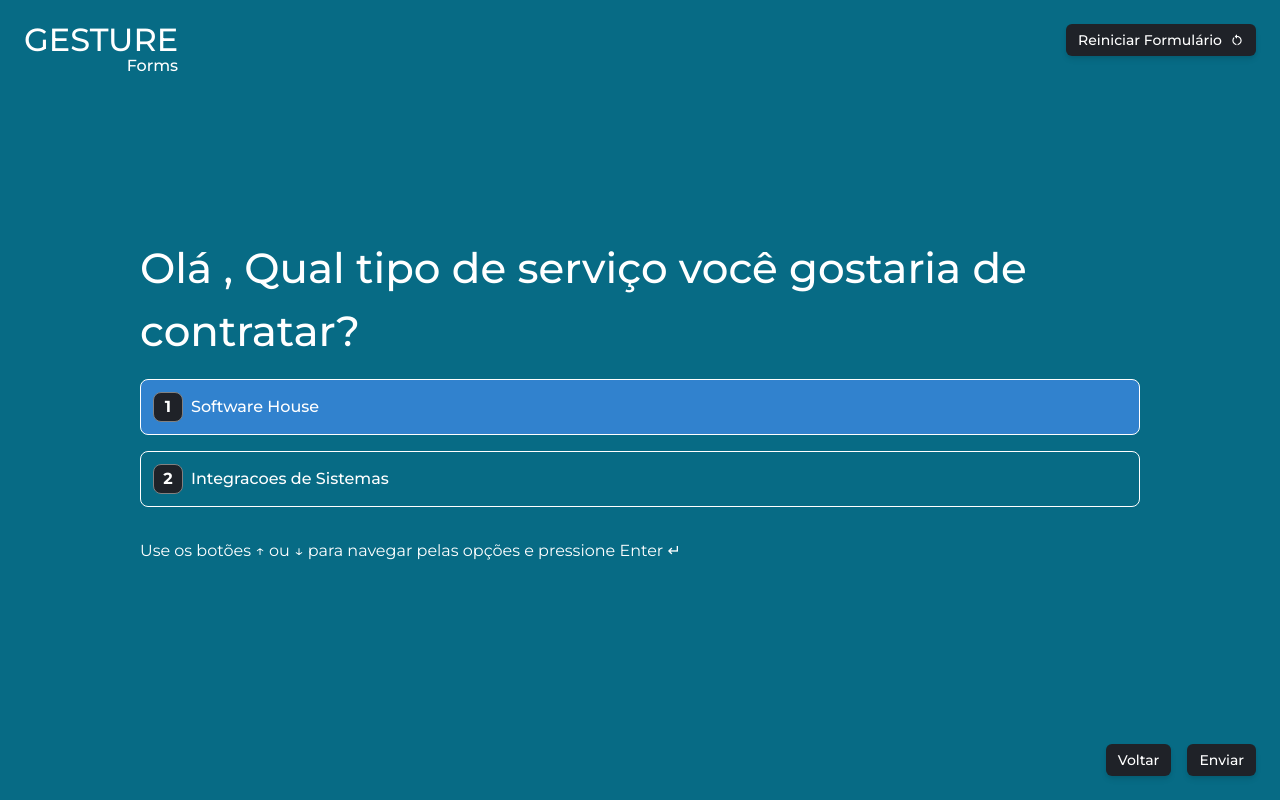
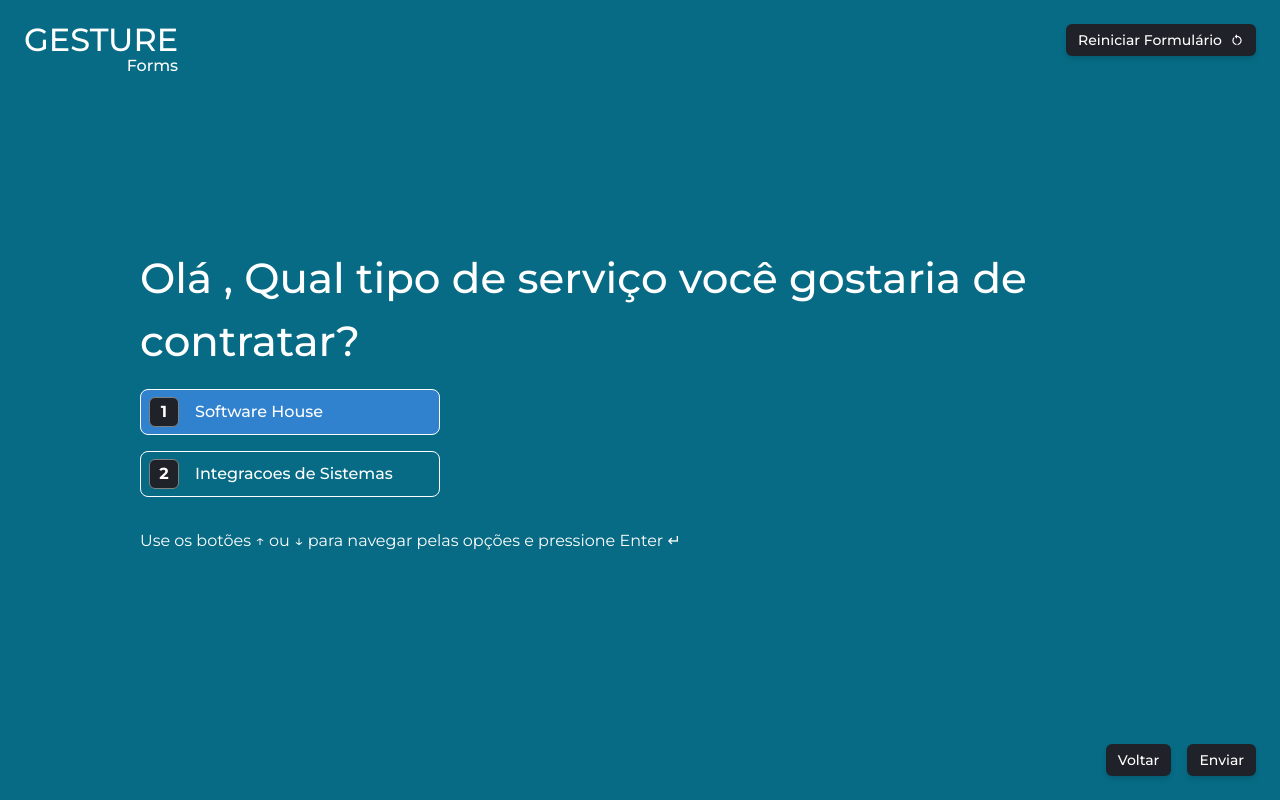
Before and after one commit to antoniofrmagalhaes/gesture-forms, a Next.js app: page / in a window 1280 px wide. Both pictures are taken after a click on the button "OK". Built offline with nearby package versions, Linux system fonts and the light colour scheme.

Commit message:
resolvendo problema de acessibilidade do ChoiceQuestion

```diff
--- a/src/app/components/forms/ChoiceQuestion.tsx
+++ b/src/app/components/forms/ChoiceQuestion.tsx
@@ -1,5 +1,5 @@
-import { useState, useEffect, useCallback, useRef } from "react";
-import { Box, Text, HStack, Stack, Center } from "@chakra-ui/react";
+import { useState, useEffect, useRef } from "react";
+import { Box, Button, Text, HStack, Stack, Center } from "@chakra-ui/react";
 import { motion } from "framer-motion";
 import { Question, useQuestions } from "@/app/contexts/QuestionsContext";
 
@@ -14,77 +14,63 @@ export function ChoiceQuestion({
   question,
   questionIndex,
 }: ChoiceQuestionProps) {
-  const { dispatch } = useQuestions();
-  const [selectedChoiceIndex, setSelectedChoiceIndex] = useState(0);
-  const [choiceConfirmed, setChoiceConfirmed] = useState(false);
-  const isProcessingRef = useRef(false);
+  const { state, dispatch } = useQuestions();
+  const { data } = state;
+  const currentAnswer = data.questionary[questionIndex]?.answer;
+  const initialChoiceIndex = currentAnswer
+    ? question.choices?.findIndex(
+        (choice) => choice.choice === currentAnswer
+      ) || 0
+    : 0;
+  const [selectedChoiceIndex, setSelectedChoiceIndex] =
+    useState(initialChoiceIndex);
+  const choiceRefs = useRef<(HTMLButtonElement | null)[]>([]);
 
   useEffect(() => {
-    setSelectedChoiceIndex(0);
-    setChoiceConfirmed(false);
-    isProcessingRef.current = false;
-  }, [questionIndex]);
+    const newAnswer = data.questionary[questionIndex]?.answer;
+    const newChoiceIndex = newAnswer
+      ? question.choices?.findIndex((choice) => choice.choice === newAnswer) ||
+        0
+      : 0;
+    setSelectedChoiceIndex(newChoiceIndex);
+  }, [questionIndex, question.choices, data.questionary]);
 
-  const handleKeyPress = useCallback(
-    (e: KeyboardEvent) => {
-      if (isProcessingRef.current) {
-        console.log(
-          `[ChoiceQuestion] Key Press Ignored (Processing): ${e.key}`
-        );
-        return;
+  useEffect(() => {
+    const selectedButton = choiceRefs.current[selectedChoiceIndex];
+    if (selectedButton) {
+      selectedButton.focus();
     }
+  }, [questionIndex, selectedChoiceIndex]);
 
-      console.log(
-        `[ChoiceQuestion] Key Pressed: ${e.key}, Question Index: ${questionIndex}`
-      );
-
-      if (e.key === "Backspace") {
-        dispatch({ type: "GO_BACK" });
+  const handleKeyDown = (e: React.KeyboardEvent, index: number) => {
+    if (e.key === "ArrowDown") {
       e.preventDefault();
-        e.stopPropagation();
-      } else if (!choiceConfirmed) {
-        if (e.key === "ArrowDown") {
-          setSelectedChoiceIndex((prevIndex) =>
-            prevIndex < question.choices!.length - 1 ? prevIndex + 1 : 0
-          );
-        }
-        if (e.key === "ArrowUp") {
-          setSelectedChoiceIndex((prevIndex) =>
-            prevIndex > 0 ? prevIndex - 1 : question.choices!.length - 1
-          );
-        }
-        if (e.key === "Enter") {
-          isProcessingRef.current = true;
-          setChoiceConfirmed(true);
+      const nextIndex = (index + 1) % question.choices!.length;
+      setSelectedChoiceIndex(nextIndex);
+    } else if (e.key === "ArrowUp") {
+      e.preventDefault();
+      const prevIndex =
+        (index - 1 + question.choices!.length) % question.choices!.length;
+      setSelectedChoiceIndex(prevIndex);
+    } else if (e.key === "Enter") {
+      e.preventDefault();
       dispatch({
         type: "SELECT_CHOICE",
-            payload: {
-              selectedChoice: question.choices![selectedChoiceIndex].choice,
-            },
+        payload: { selectedChoice: question.choices![index].choice },
       });
-          console.log(
-            `[ChoiceQuestion] Choice Confirmed: ${
-              question.choices![selectedChoiceIndex].choice
-            }`
-          );
+    } else if (e.key === "Backspace") {
+      e.preventDefault();
+      dispatch({ type: "GO_BACK" });
     }
-      }
-    },
-    [selectedChoiceIndex, choiceConfirmed, question, dispatch, questionIndex]
-  );
+  };
 
-  useEffect(() => {
-    if (question.choices) {
-      window.addEventListener("keydown", handleKeyPress);
-
-      return () => {
-        window.removeEventListener("keydown", handleKeyPress);
-        console.log(
-          `[ChoiceQuestion] Removed Key Press Listener for Question Index: ${questionIndex}`
-        );
+  const handleClick = (index: number, choice: string) => {
+    setSelectedChoiceIndex(index);
+    dispatch({
+      type: "SELECT_CHOICE",
+      payload: { selectedChoice: choice },
+    });
   };
-    }
-  }, [question, handleKeyPress, questionIndex]);
 
   return (
     <Stack spacing={4}>
@@ -114,29 +100,28 @@ export function ChoiceQuestion({
                 delay: 0.1 + index * 0.05,
               }}
             >
-              <HStack
-                p={3}
+              <Button
+                ref={(el) => {
+                  choiceRefs.current[index] = el;
+                }}
+                px={2}
+                height="46px"
+                minWidth="300px"
                 borderRadius={8}
                 border="1px solid white"
                 bg={index === selectedChoiceIndex ? "blue.500" : "transparent"}
                 color={index === selectedChoiceIndex ? "white" : "gray.300"}
-                cursor="pointer"
-                onClick={() => {
-                  if (isProcessingRef.current) return;
-                  isProcessingRef.current = true;
-                  setSelectedChoiceIndex(index);
-                  setChoiceConfirmed(true);
-                  dispatch({
-                    type: "SELECT_CHOICE",
-                    payload: { selectedChoice: choice },
-                  });
-                }}
+                _hover={{ bg: "blue.500", color: "white" }}
+                _focus={{ bg: "blue.500" }}
+                onClick={() => handleClick(index, choice)}
+                onKeyDown={(e) => handleKeyDown(e, index)}
+                variant="unstyled"
               >
-                <HStack color="white">
+                <HStack spacing={4} color="white">
                   <Center
                     width="30px"
                     height="30px"
-                    borderRadius={8}
+                    borderRadius={6}
                     border="1px solid #818181"
                     bg="gray.800"
                   >
@@ -144,7 +129,7 @@ export function ChoiceQuestion({
                   </Center>
                   <Text fontWeight={500}>{choice}</Text>
                 </HStack>
-              </HStack>
+              </Button>
             </MotionBox>
           ))}
       </Stack>
```
Lines whose indentation alone changed are shown as unchanged.
